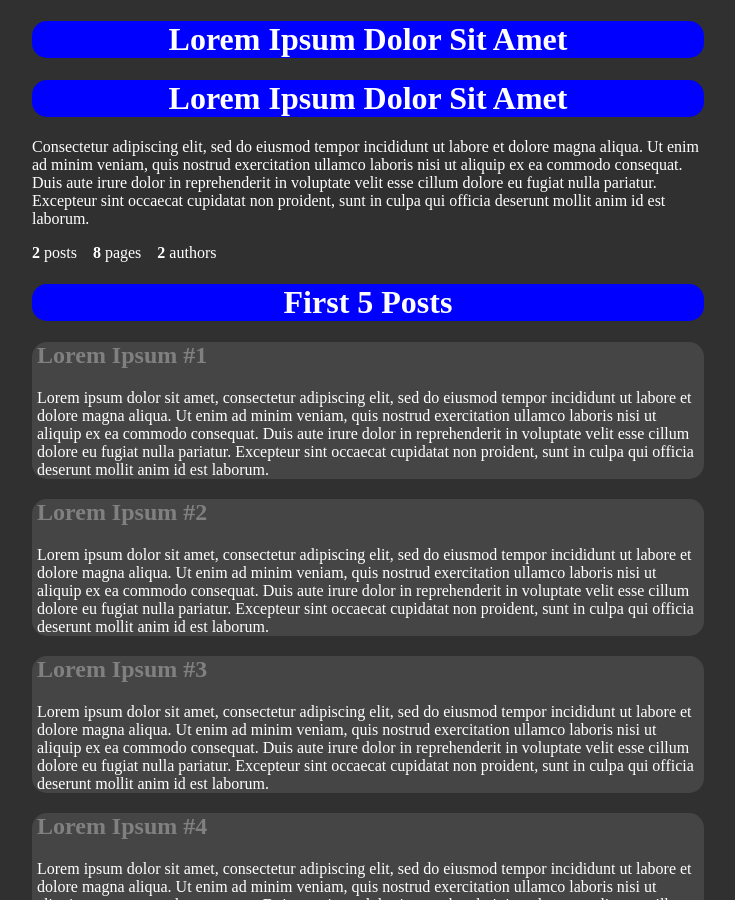
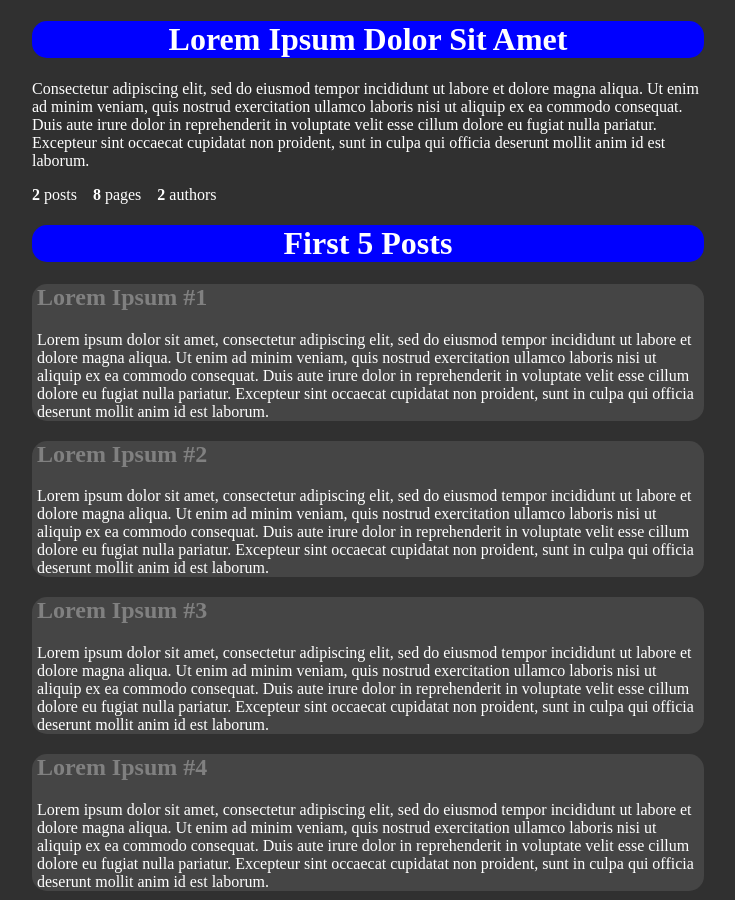
Before and after one commit to PoolloverNathan/grace-cooking, a Jekyll site: the page built from lorem.md, in a window 1280 px wide. Shown: the whole page, without its empty margins (272-1007 px from the left). Built offline with Jekyll 4.4.1, drawn with Linux system fonts in a browser that asks for light colours; our own code applies the rules of GitHub Pages for plain Markdown files; part of the change alters nothing that is shown.

Commit message:
into front matter

```diff
--- a/lorem.md
+++ b/lorem.md
@@ -1,6 +1,6 @@
 ---
+title: Lorem Ipsum Dolor Sit Amet
 ---
-# Lorem Ipsum Dolor Sit Amet
 Consectetur adipiscing elit, sed do eiusmod tempor incididunt ut labore et dolore magna aliqua. Ut enim ad minim veniam, quis nostrud exercitation ullamco laboris nisi ut aliquip ex ea commodo consequat. Duis aute irure dolor in reprehenderit in voluptate velit esse cillum dolore eu fugiat nulla pariatur. Excepteur sint occaecat cupidatat non proident, sunt in culpa qui officia deserunt mollit anim id est laborum.
 
 **{{site.posts.size}}** posts&emsp;**{{site.pages.size}}** pages&emsp;**{{site.data.authors.size}}** authors
```
